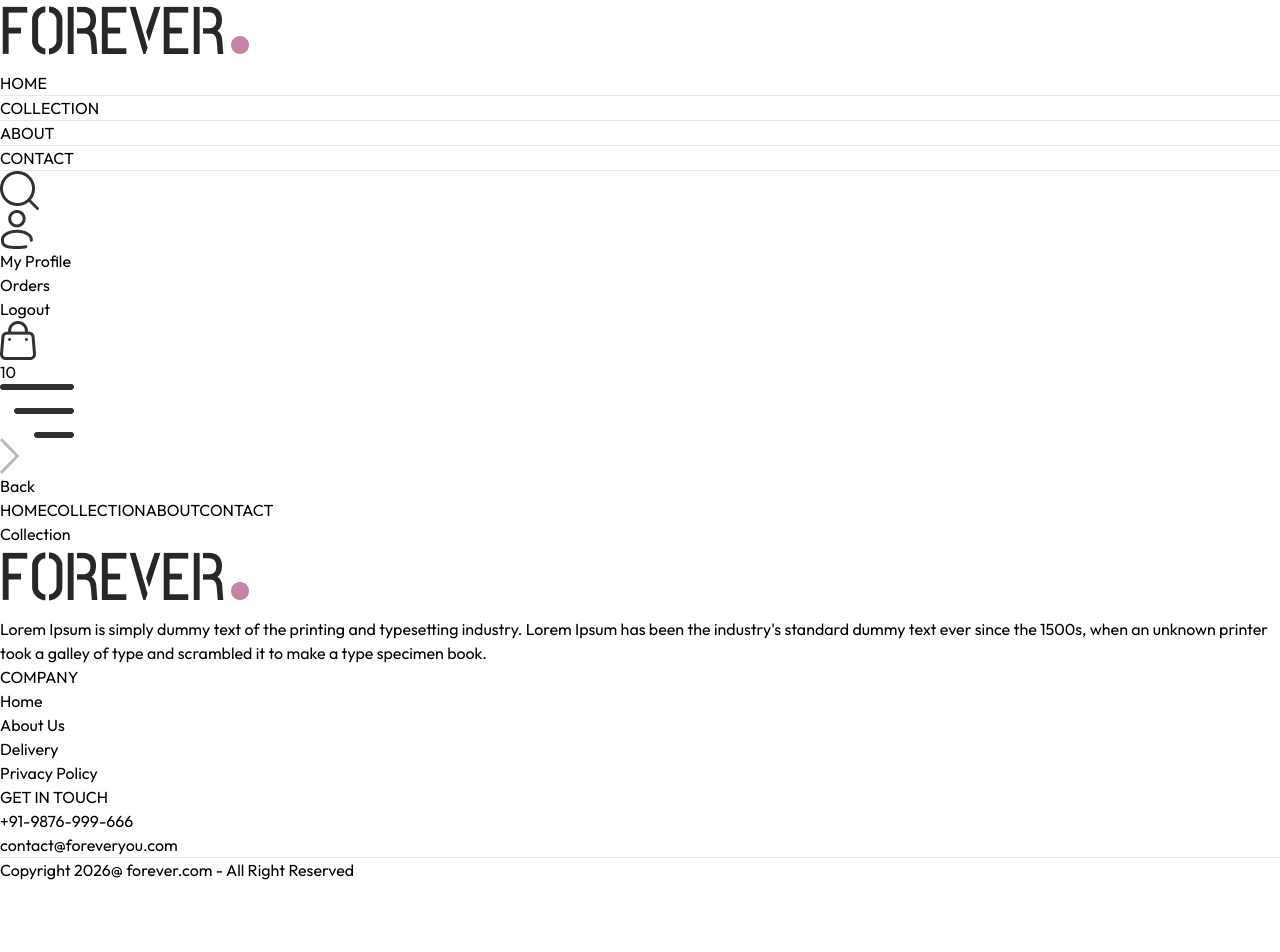
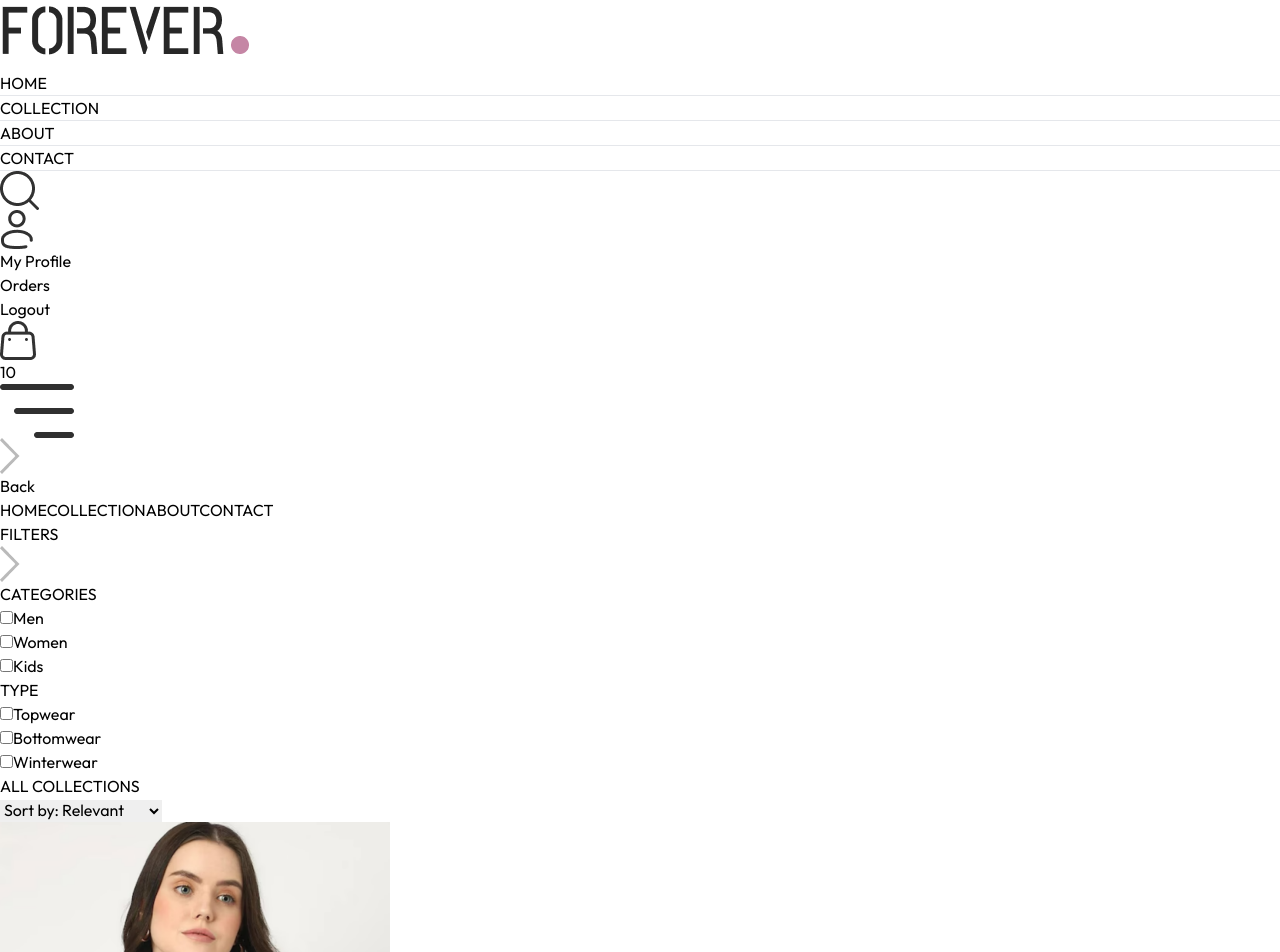
Before and after one commit to anaswararbabu/E-Commerce-App, a React (Vite) app in the folder frontend/: page /collection in a window 1280 px wide. Shown: the top 952 px of the page. Before the commit the page ends 882 px from the top, so only its background shows below. Built offline with nearby package versions, Linux system fonts and the light colour scheme.

Commit message:
Added Collection page and filters and all others working properly

```diff
--- a/frontend/src/pages/Collection.jsx
+++ b/frontend/src/pages/Collection.jsx
@@ -1,8 +1,114 @@
-import React from 'react'
+import React, { useEffect, useState } from 'react'
+import { useContext } from 'react'
+import { ShopContext } from '../context/ShopContext'
+import { assets } from '../assets/frontend_assets/assets'
+import Title from '../components/Title'
+import ProductItem from '../components/ProductItem'
 
 const Collection = () => {
+
+  const { products } = useContext(ShopContext)
+  const [showFilter,setShowFilter] = useState(false)
+  const [filterProducts,setFilterProducts] = useState([])
+  const [category,setCategory] = useState([]);
+  const [subCategory,setSubCategory] = useState([]);
+
+  const toggleCategory = (e) => {
+
+    if (category.includes(e.target.value)){
+        setCategory(prev=>prev.filter(item => item !== e.target.value))
+    }else{
+      setCategory(prev => [...prev,e.target.value])
+    }
+  }
+
+  const toggleSubCategory = (e) => {
+    if(subCategory.includes(e.target.value)){
+      setSubCategory(prev=>prev.filter(item => item !== e.target.value))
+    }else{
+      setSubCategory(prev => [...prev,e.target.value])
+    }
+  }
+
+  const applyFilter = () => {
+    let productsCopy = products.slice();
+
+    if(category.length > 0) {
+      productsCopy = productsCopy.filter(item => category.includes(item.category));
+    }
+    if(subCategory.length > 0){
+      productsCopy = productsCopy.filter(item => subCategory.includes(item.subCategory))
+    }
+    setFilterProducts(productsCopy)
+  }
+
+  useEffect(()=>{
+      applyFilter()
+  },[category,subCategory])
+
   return (
-    <div>Collection</div>
+    <div className='flex flex-col sm:flex-row gap-1 sm:gap-10 pt-10 border-t'>
+
+    {/*Filter Operations */}
+     <div className="min-w-60">
+        <p onClick={()=>setShowFilter(!showFilter)} className='my-2 text-xl flex items-center cursor-pointer gap-2'>FILTERS
+        <img  className={`h-3 sm:hidden ${showFilter ? 'rotate-90' : ''}`} src={assets.dropdown_icon} alt="" /></p>
+        {/*Category Filter */}
+        <div className={`border border-gray-300 pl-5 py-3 mt-6 ${showFilter ? '' : 'hidden'} sm:block`}>
+          <p className='mb-3 text-sm font-medium'>CATEGORIES</p>
+          <div className="flex flex-col gap-2 text-sm font-light text-gray-700">
+              <p className='flex gap-2'>
+                <input type="checkbox" className='w-3' value={'Men'} onChange={toggleCategory}/>Men
+              </p>
+              <p className='flex gap-2'>
+                <input type="checkbox" className='w-3' value={'Women'} onChange={toggleCategory}/>Women
+              </p>
+              <p className='flex gap-2'>
+                <input type="checkbox" className='w-3' value={'Kids'} onChange={toggleCategory}/>Kids
+              </p>
+          </div>
+        </div>
+
+      {/*SubCategory Filter */}
+      <div className={`border border-gray-300 pl-5 py-3 mt-6 ${showFilter ? '' : 'hidden'} sm:block`}>
+          <p className='mb-3 text-sm font-medium'>TYPE</p>
+          <div className="flex flex-col gap-2 text-sm font-light text-gray-700">
+              <p className='flex gap-2'>
+                <input type="checkbox" className='w-3' value={'Topwear'} onChange={toggleSubCategory}/>Topwear
+              </p>
+              <p className='flex gap-2'>
+                <input type="checkbox" className='w-3' value={'Bottomwear'} onChange={toggleSubCategory}/>Bottomwear
+              </p>
+              <p className='flex gap-2'>
+                <input type="checkbox" className='w-3' value={'Winterwear'} onChange={toggleSubCategory}/>Winterwear
+              </p>
+          </div>
+        </div>
+
+      </div>
+
+    {/*Right Side */}
+    <div className="flex-1">
+        <div className="flex justify-between text-base sm:text-2xlmb-4">
+            <Title text1={'ALL'} text2={'COLLECTIONS'} />
+            {/*Product Sort */}
+            <select className='border-2 border-gray-300 text-sm px-2'>
+              <option value="relevant">Sort by: Relevant</option>
+              <option value="low-high">Sort by: Low to High</option>
+              <option value="high-low">Sort by: High to Low</option>
+            </select>
+        </div>
+
+        {/*Map Products */}
+        <div className="grid grid-cols-2 md:grid-cols-3 lg:grid-cols-4 gap-4 gap-y-6">
+            {
+              filterProducts.map((item,index)=>(
+                <ProductItem key={index} name={item.name} id={item._id} price={item.price} image={item.image} />
+              ))
+            }
+        </div>
+    </div>
+    </div>
   )
 }
 
```
